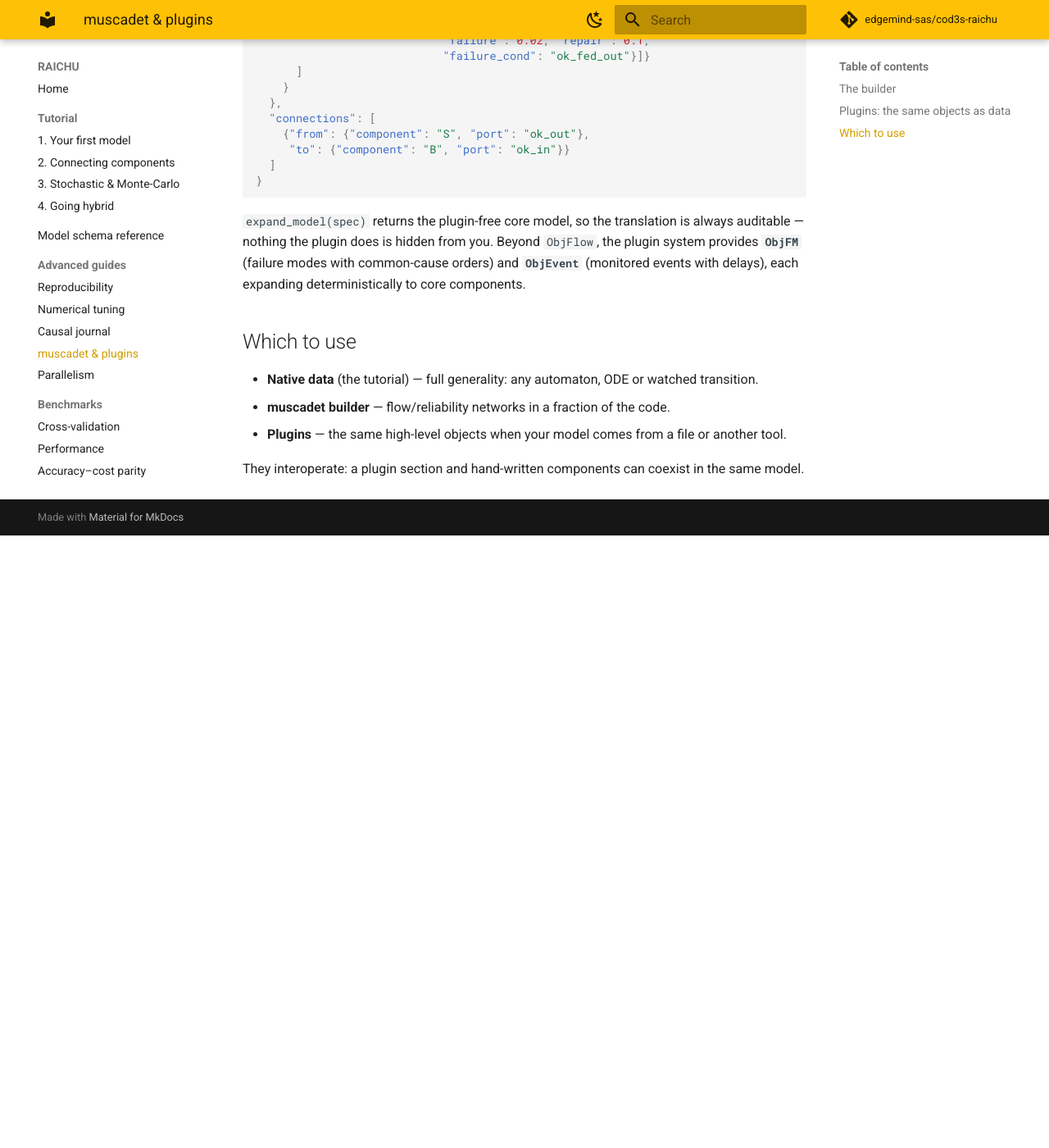
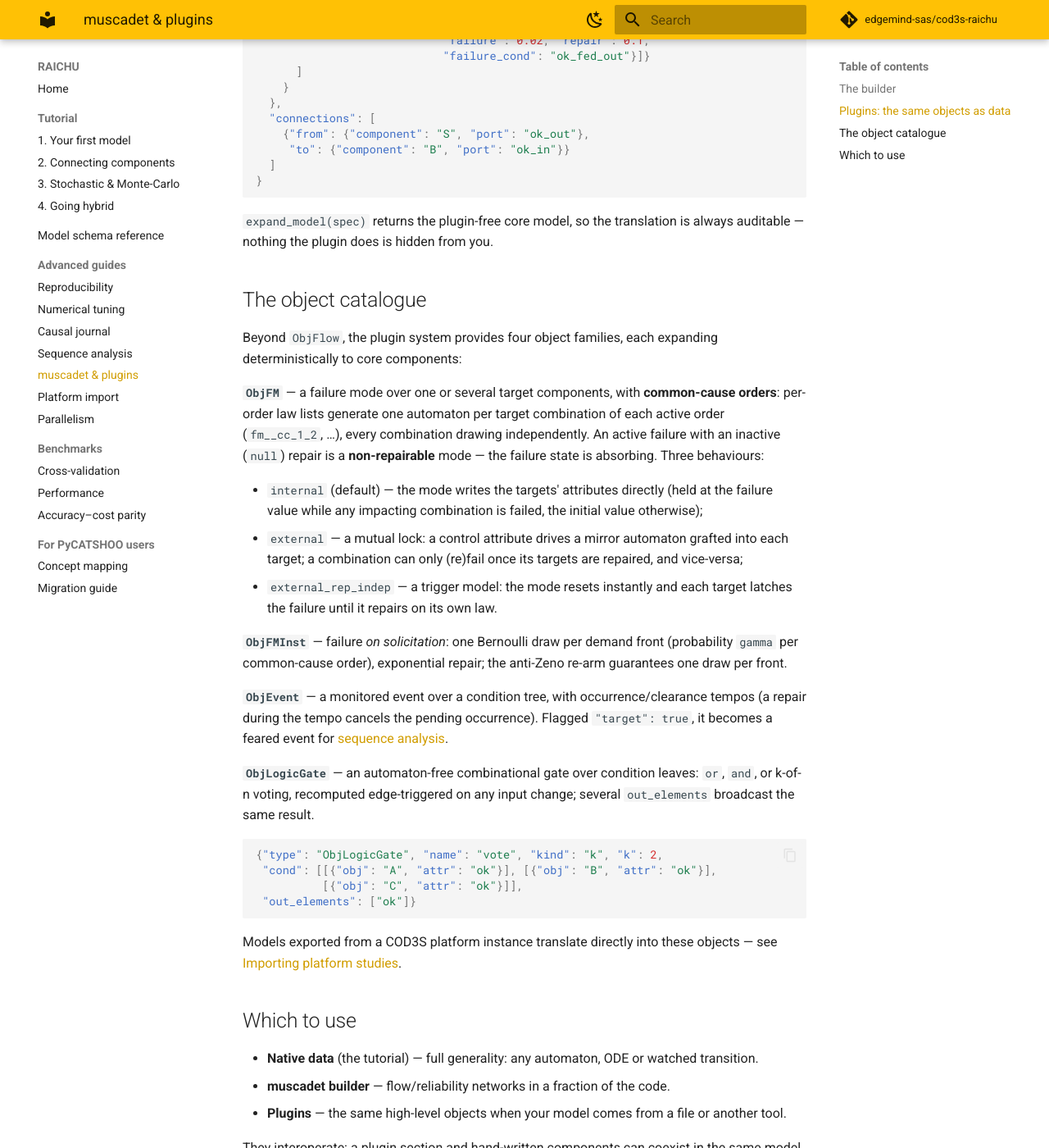
Before and after one commit to edgemind-sas/cod3s-raichu, an MkDocs documentation site: the page built from docs/guides/muscadet-and-plugins.md, in a window 1280 px wide and 1400 px high, scrolled down 1648 px. Shown: the whole window at 82% size. Built offline with MkDocs 1.6.1 and Material for MkDocs 9.7.7, drawn with Linux system fonts in a browser that asks for light colours; comment, search, counter and statistics services are not loaded; before the commit the page ends 2301 px from its top, so only the background shows below that.

Commit message:
docs: document the v0.7.0 capabilities on the site (#4)
Two new advanced guides: Sequence analysis (feared events / targets,
minimal cut sequences via analyse_sequences, the record/group/cancel/absorb
pipeline, first-occurrence vs free-cycling indicator semantics with
stop_at_targets - with a runnable, output-verified example) and Platform
import (translate(export, study), the supported scope, the fail-fast
TranslationError contract).

Updated: the plugin guide gains the full object catalogue (ObjFM behaviours
incl. non-repairable modes, ObjFMInst, ObjEvent targets, ObjLogicGate with
a k-of-n example); the model-schema reference documents the new monitored /
cycle_group transition fields and the targets section; the home page
advertises the native RAMS output and the platform importer. mkdocs build
clean; the code examples were executed against v0.7.0 (outputs shown are
real).

Co-authored-by: Roland Donat <roland.donat@edgemind.net>

````diff
--- a/docs/guides/muscadet-and-plugins.md
+++ b/docs/guides/muscadet-and-plugins.md
@@ -92,9 +92,51 @@
 
 `expand_model(spec)` returns the plugin-free core model, so the
 translation is always auditable — nothing the plugin does is hidden from
-you. Beyond `ObjFlow`, the plugin system provides **`ObjFM`** (failure
-modes with common-cause orders) and **`ObjEvent`** (monitored events with
-delays), each expanding deterministically to core components.
+you.
+
+## The object catalogue
+
+Beyond `ObjFlow`, the plugin system provides four object families, each
+expanding deterministically to core components:
+
+**`ObjFM`** — a failure mode over one or several target components, with
+**common-cause orders**: per-order law lists generate one automaton per
+target combination of each active order (`fm__cc_1_2`, …), every
+combination drawing independently. An active failure with an inactive
+(`null`) repair is a **non-repairable** mode — the failure state is
+absorbing. Three behaviours:
+
+- `internal` (default) — the mode writes the targets' attributes
+  directly (held at the failure value while any impacting combination is
+  failed, the initial value otherwise);
+- `external` — a mutual lock: a control attribute drives a mirror
+  automaton grafted into each target; a combination can only (re)fail
+  once its targets are repaired, and vice-versa;
+- `external_rep_indep` — a trigger model: the mode resets instantly and
+  each target latches the failure until it repairs on its own law.
+
+**`ObjFMInst`** — failure *on solicitation*: one Bernoulli draw per
+demand front (probability `gamma` per common-cause order), exponential
+repair; the anti-Zeno re-arm guarantees one draw per front.
+
+**`ObjEvent`** — a monitored event over a condition tree, with
+occurrence/clearance tempos (a repair during the tempo cancels the
+pending occurrence). Flagged `"target": true`, it becomes a feared event
+for [sequence analysis](sequence-analysis.md).
+
+**`ObjLogicGate`** — an automaton-free combinational gate over condition
+leaves: `or`, `and`, or k-of-n voting, recomputed edge-triggered on any
+input change; several `out_elements` broadcast the same result.
+
+```json
+{"type": "ObjLogicGate", "name": "vote", "kind": "k", "k": 2,
+ "cond": [[{"obj": "A", "attr": "ok"}], [{"obj": "B", "attr": "ok"}],
+          [{"obj": "C", "attr": "ok"}]],
+ "out_elements": ["ok"]}
+```
+
+Models exported from a COD3S platform instance translate directly into
+these objects — see [Importing platform studies](platform-import.md).
 
 ## Which to use
 
--- a/mkdocs.yml
+++ b/mkdocs.yml
@@ -58,7 +58,9 @@
       - Reproducibility: guides/reproducibility.md
       - Numerical tuning: guides/numerical-tuning.md
       - Causal journal: guides/causal-journal.md
+      - Sequence analysis: guides/sequence-analysis.md
       - muscadet & plugins: guides/muscadet-and-plugins.md
+      - Platform import: guides/platform-import.md
       - Parallelism: guides/parallelism.md
   - Benchmarks:
       - Cross-validation: benchmarks/cross-validation.md
````
Also changed, not shown: docs/guides/platform-import.md (added, +83 -0 lines), docs/guides/sequence-analysis.md (added, +139 -0 lines), docs/index.md (+9 -2 lines), docs/reference/model-schema.md (+11 -0 lines).
